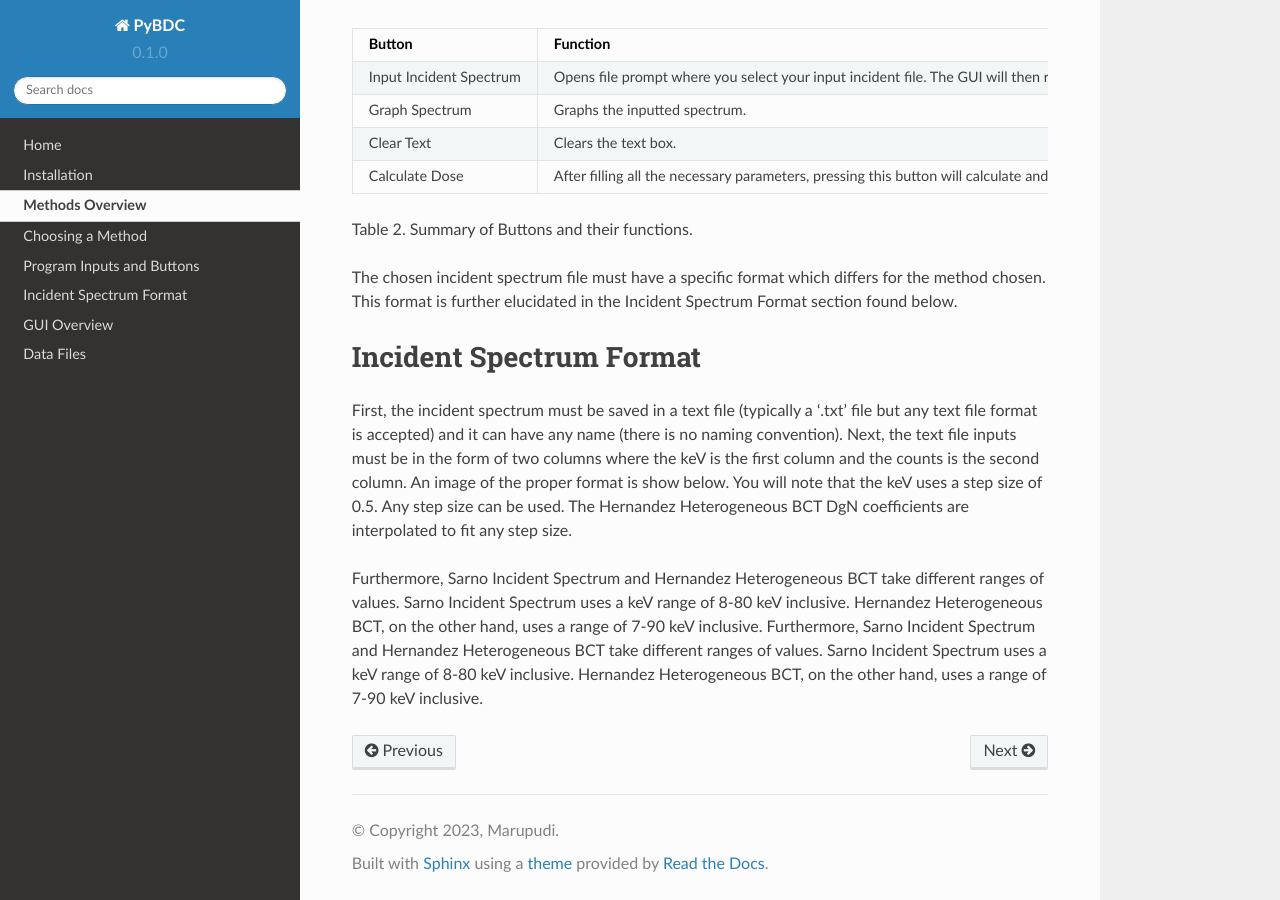
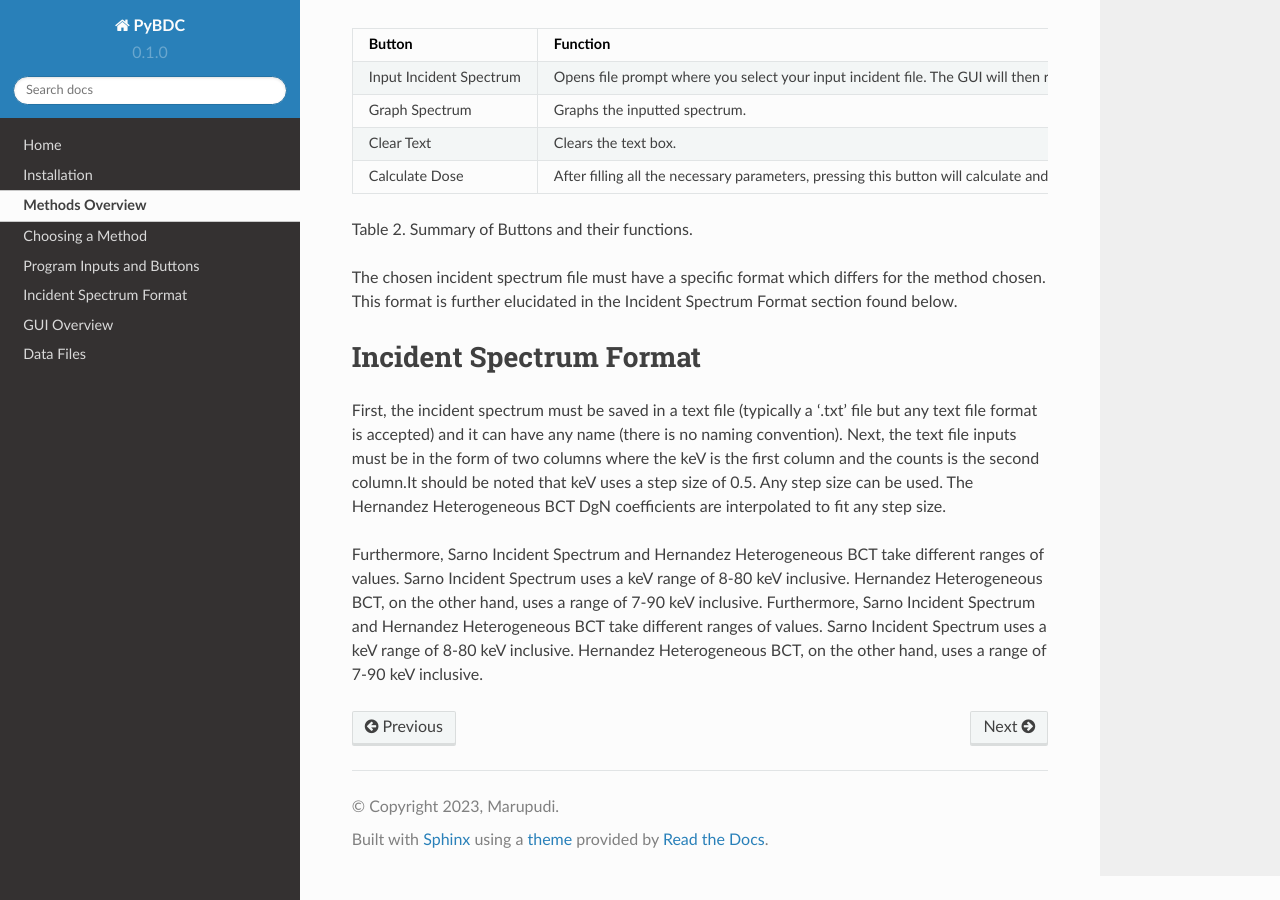
Before and after one commit to harshamarupudi56/PyBDC, a Sphinx documentation site: the page built from Doc/methods.rst, in a window 1280 px wide and 900 px high, scrolled down 2505 px. Built offline with Sphinx 7.4.7 and the Read the Docs theme 2.0.0, drawn with Linux system fonts in a browser that asks for light colours.

Commit message:
Update methods.rst

```diff
--- a/Doc/methods.rst
+++ b/Doc/methods.rst
@@ -113,7 +113,7 @@ The chosen incident spectrum file must have a specific format which differs for
 Incident Spectrum Format
 ========================
 
-First, the incident spectrum must be saved in a text file (typically a ‘.txt’ file but any text file format is accepted) and it can have any name (there is no naming convention). Next, the text file inputs must be in the form of two columns where the keV is the first column and the counts is the second column. An image of the proper format is show below. You will note that the keV uses a step size of 0.5. Any step size can be used. The Hernandez Heterogeneous BCT DgN coefficients are interpolated to fit any step size.
+First, the incident spectrum must be saved in a text file (typically a ‘.txt’ file but any text file format is accepted) and it can have any name (there is no naming convention). Next, the text file inputs must be in the form of two columns where the keV is the first column and the counts is the second column.It should be noted that keV uses a step size of 0.5. Any step size can be used. The Hernandez Heterogeneous BCT DgN coefficients are interpolated to fit any step size.
 
 Furthermore, Sarno Incident Spectrum and Hernandez Heterogeneous BCT take different ranges of values. Sarno Incident Spectrum uses a keV range of 8-80 keV inclusive. Hernandez Heterogeneous BCT, on the other hand, uses a range of 7-90 keV inclusive.
 Furthermore, Sarno Incident Spectrum and Hernandez Heterogeneous BCT take different ranges of values. Sarno Incident Spectrum uses a keV range of 8-80 keV inclusive. Hernandez Heterogeneous BCT, on the other hand, uses a range of 7-90 keV inclusive.
```
